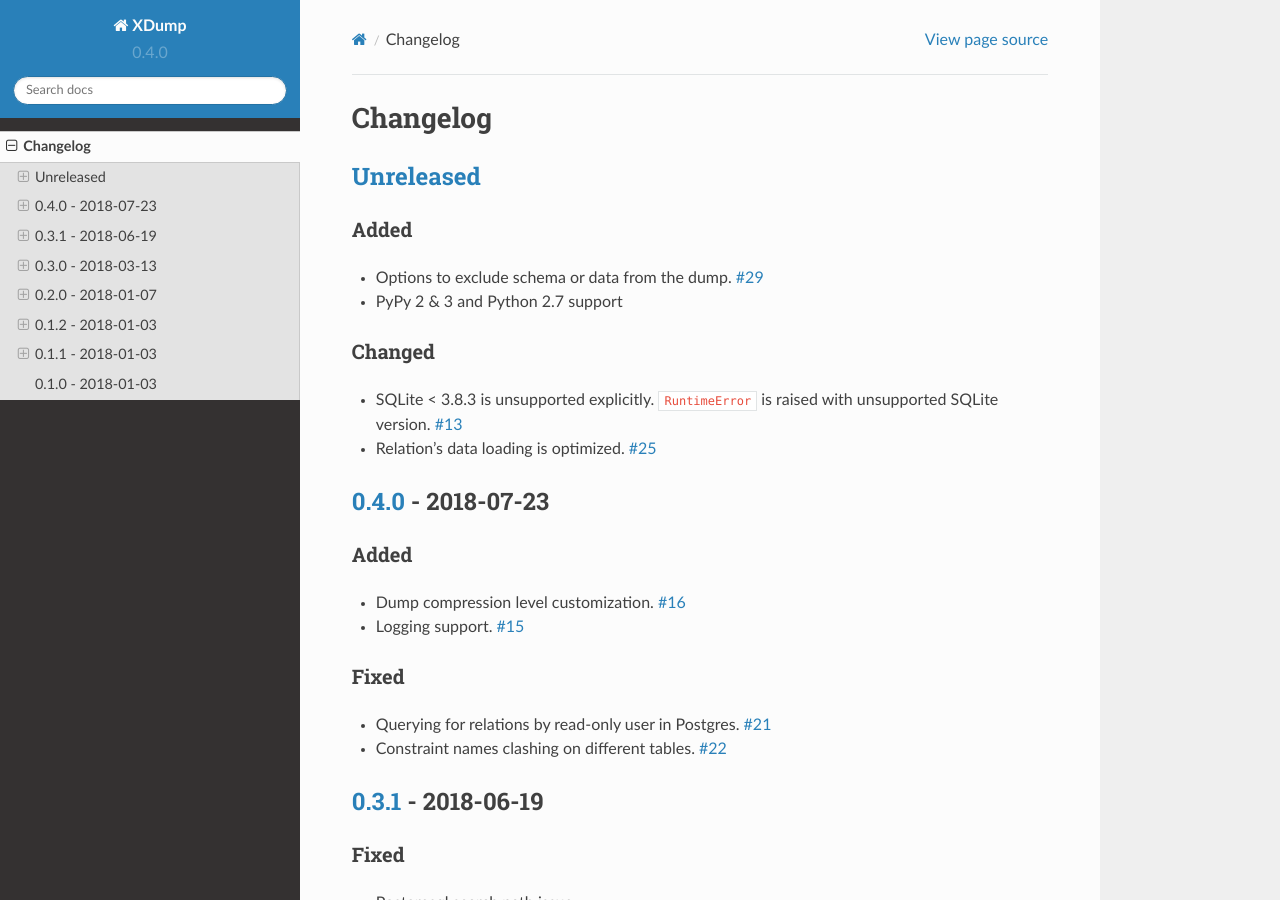
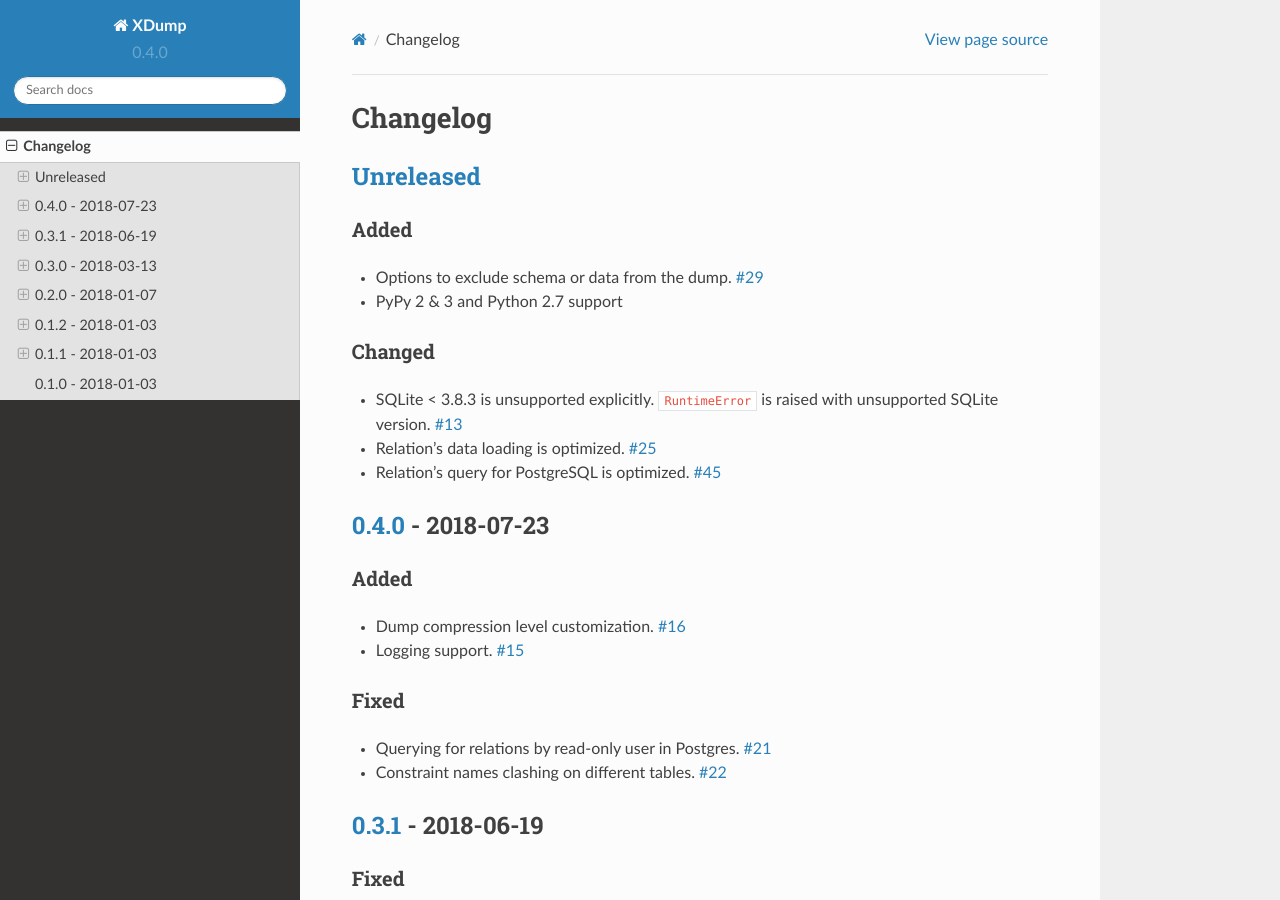
Before and after one commit to Stranger6667/xdump, a Sphinx documentation site: the page built from docs/changelog.rst, in a window 1280 px wide and 900 px high. Built offline with Sphinx 7.4.7 and the Read the Docs theme 2.0.0, drawn with Linux system fonts in a browser that asks for light colours.

Commit message:
Update changelog.rst

```diff
--- a/docs/changelog.rst
+++ b/docs/changelog.rst
@@ -17,6 +17,7 @@ Changed
 
 - SQLite < 3.8.3 is unsupported explicitly. ``RuntimeError`` is raised with unsupported SQLite version. `#13`_
 - Relation's data loading is optimized. `#25`_
+- Relation's query for PostgreSQL is optimized. `#45`_
 
 `0.4.0`_ - 2018-07-23
 ---------------------
@@ -87,6 +88,7 @@ Fixed
 .. _0.1.2: https://github.com/Stranger6667/xdump/compare/0.1.1...0.1.2
 .. _0.1.1: https://github.com/Stranger6667/xdump/compare/0.1.0...0.1.1
 
+.. _#45: https://github.com/Stranger6667/xdump/issues/45
 .. _#29: https://github.com/Stranger6667/xdump/issues/29
 .. _#25: https://github.com/Stranger6667/xdump/issues/25
 .. _#22: https://github.com/Stranger6667/xdump/issues/22
```
